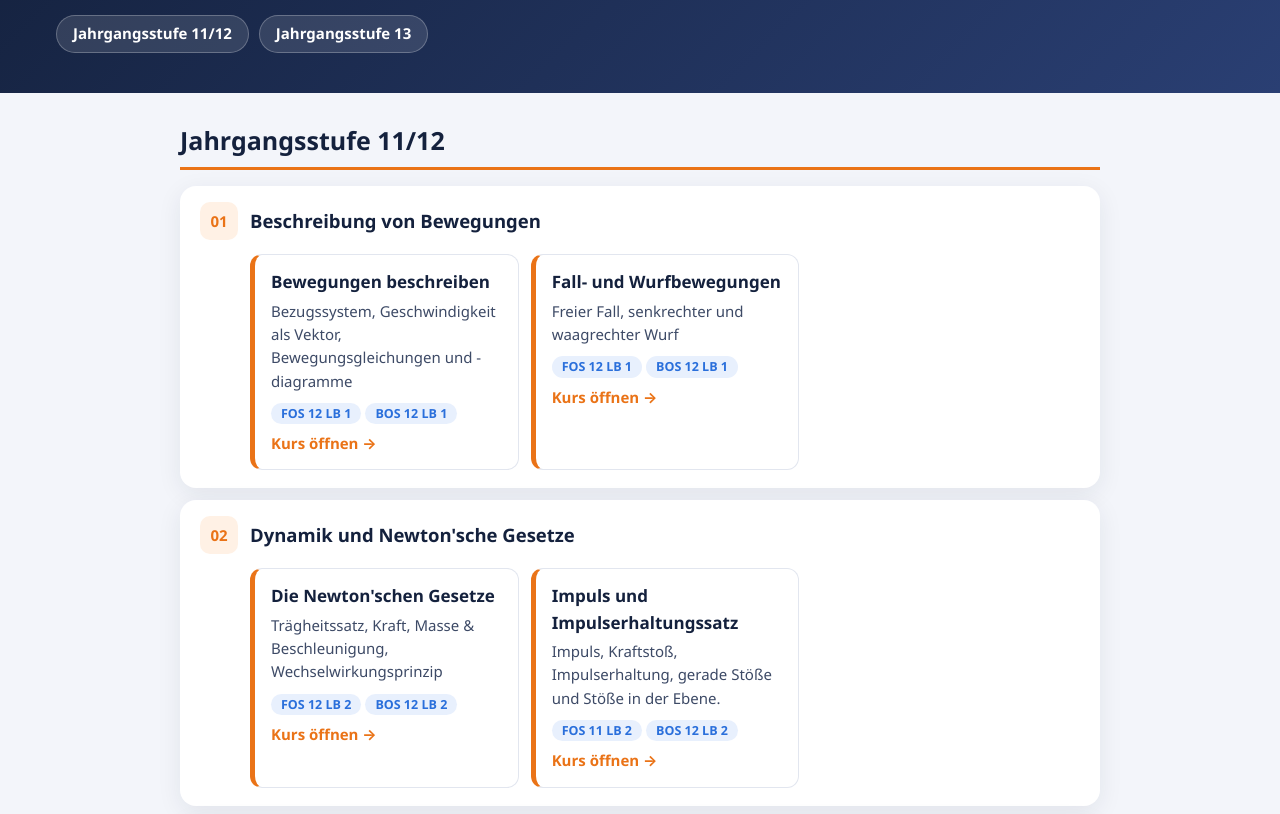
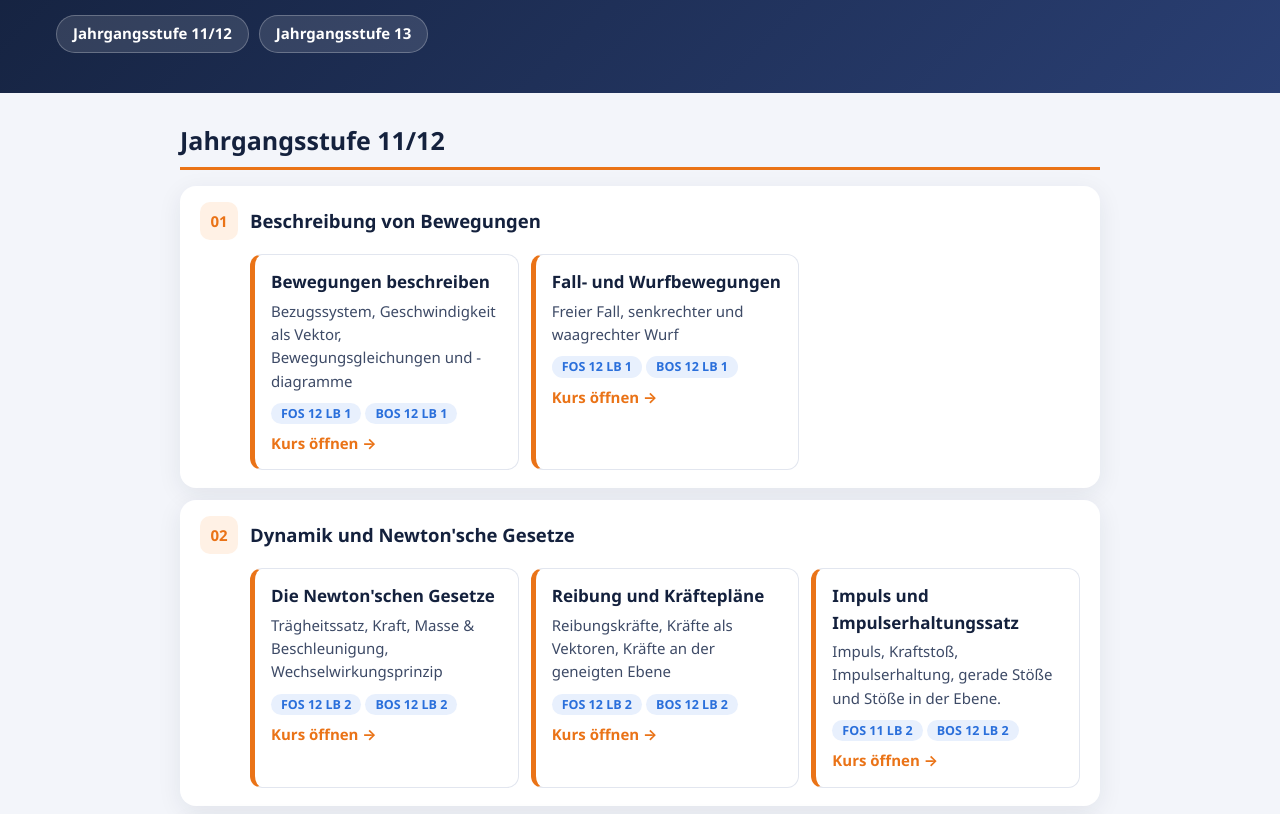
Before and after one commit to physik-fosbos/Physik, a plain HTML site: page index.html in a window 1280 px wide. Shown: the part 138-952 px from the top of the page. Drawn offline with Linux system fonts and the light colour scheme.

Commit message:
Add course section for Reibung und Kräftepläne

```diff
--- a/index.html
+++ b/index.html
@@ -83,6 +83,13 @@ footer{text-align:center;color:var(--muted);font-size:13px;padding:0 16px 30px}
       <a class="kurs" href="newton/">
         <h4>Die Newton'schen Gesetze</h4>
         <p>Trägheitssatz, Kraft, Masse & Beschleunigung, Wechselwirkungsprinzip</p>
+        <span class="tag">FOS 12 LB 2</span><span class="tag">BOS 12 LB 2</span>
+        <span class="go">Kurs öffnen →</span>
+      </a>
+
+      <a class="kurs" href="kraefteplaene/">
+        <h4>Reibung und Kräftepläne</h4>
+        <p>Reibungskräfte, Kräfte als Vektoren, Kräfte an der geneigten Ebene</p>
         <span class="tag">FOS 12 LB 2</span><span class="tag">BOS 12 LB 2</span>
         <span class="go">Kurs öffnen →</span>
       </a>
```
